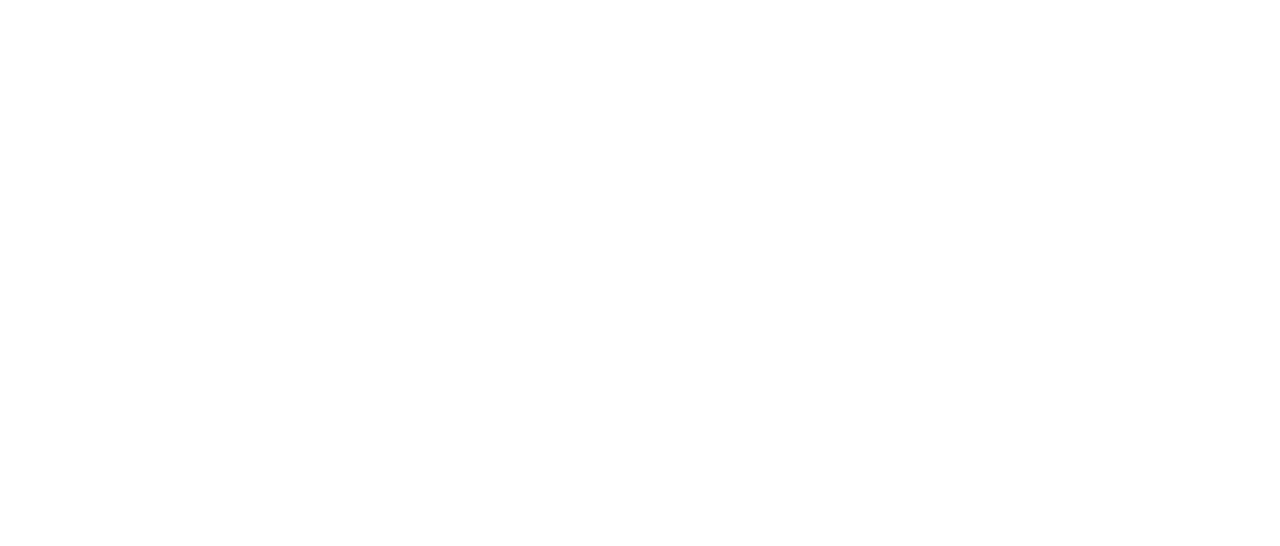
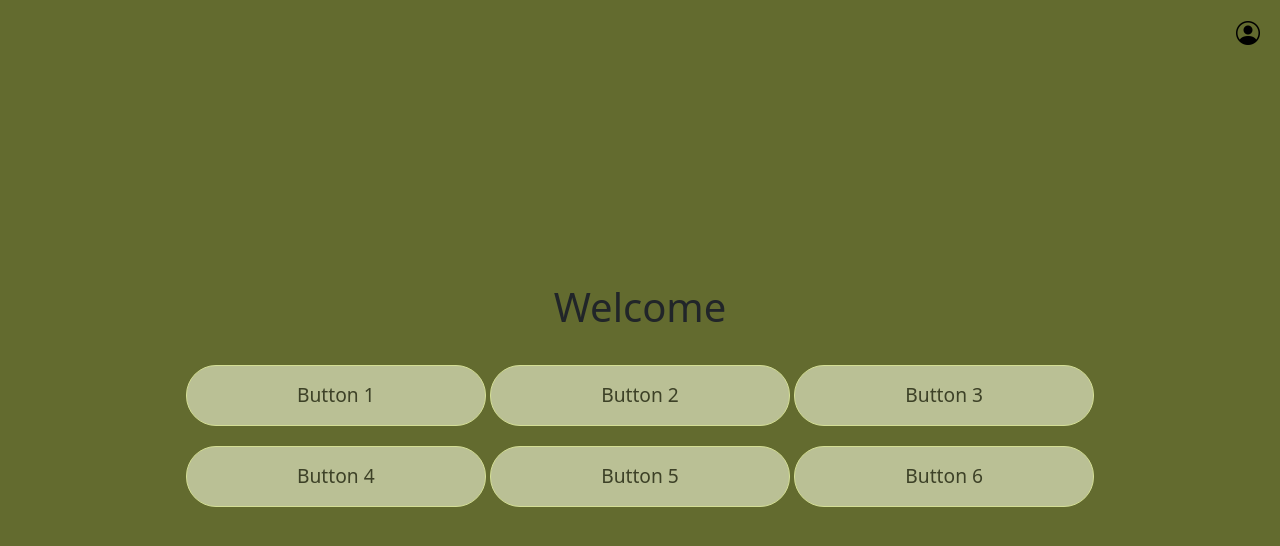
Before and after one commit to lacip-pixel/PawLightPortal-Capstone, a website: page public/index.html in a window 1280 px wide. Drawn offline with nearby package versions, Linux system fonts and the light colour scheme.

Commit message:
basic skeleton of homepage, please install node js and express team

```diff
--- a/public/index.html
+++ b/public/index.html
@@ -4,8 +4,23 @@
     <meta charset="UTF-8">
     <meta name="viewport" content="width=device-width, initial-scale=1.0">
     <title>Home</title>
+    <link href="https://cdn.jsdelivr.net/npm/bootstrap@5.3.2/dist/css/bootstrap.min.css" rel="stylesheet">
+    <link rel="stylesheet" href="https://cdn.jsdelivr.net/npm/bootstrap-icons/font/bootstrap-icons.css">
+    <link rel="stylesheet" href="style.css">
 </head>
 <body>
+    <a href="login.html" class="login-icon"><i class="bi bi-person-circle"></i></a>
 
+    <div class="container">
+        <h1 class="mb-4">Welcome</h1>
+
+        <button class="btn btn-primary btn-custom">Button 1</button>
+        <button class="btn btn-secondary btn-custom">Button 2</button>
+        <button class="btn btn-success btn-custom">Button 3</button>
+        <button class="btn btn-danger btn-custom">Button 4</button>
+        <button class="btn btn-warning btn-custom">Button 5</button>
+        <button class="btn btn-info btn-custom">Button 6</button>
+    </div>
+<script src="https://cdn.jsdelivr.net/npm/bootstrap@5.3.2/dist/js/bootstrap.bundle.min.js"></script>
 </body>
 </html>
--- a/public/style.css
+++ b/public/style.css
@@ -0,0 +1,37 @@
+/* color variables */
+:root {
+    --dark-olive: #636b2f;
+    --sage-green: #bac095;
+    --pale-green: #d4de95;
+    --deep-green: #3d4127;
+}
+
+body {
+    background-color: var(--dark-olive);
+    height: 100vh;
+    display: flex;
+    flex-direction: column;
+    align-items: center;
+    justify-content: center;
+}
+.container {
+    text-align: center;
+}
+.btn-custom {
+    width: 90%;
+    max-width: 300px;
+    margin: 10px auto;
+    padding: 15px;
+    font-size: 1.2rem;
+    border-radius: 30px;
+    background-color: var(--sage-green);
+    border-color: var(--pale-green);
+    color: var(--deep-green);
+}
+.login-icon {
+    position: absolute;
+    top: 15px;
+    right: 20px;
+    font-size: 24px;
+    color: #000;
+}
--- a/server.js
+++ b/server.js
@@ -1,11 +1,13 @@
 const express = require("express");
 const app = express();
+const path = require("path");
+
+app.use(express.static(path.join(__dirname, "public")));
 
 // Define a simple route
 app.get("/", (req, res) => {
-    res.send("Hello, Express!");
+    res.sendFile(path.join(__dirname, "public", "index.html"));
 });
-
 // Set the server to listen on a port
 const PORT = 3000;
 app.listen(PORT, () => {
```
